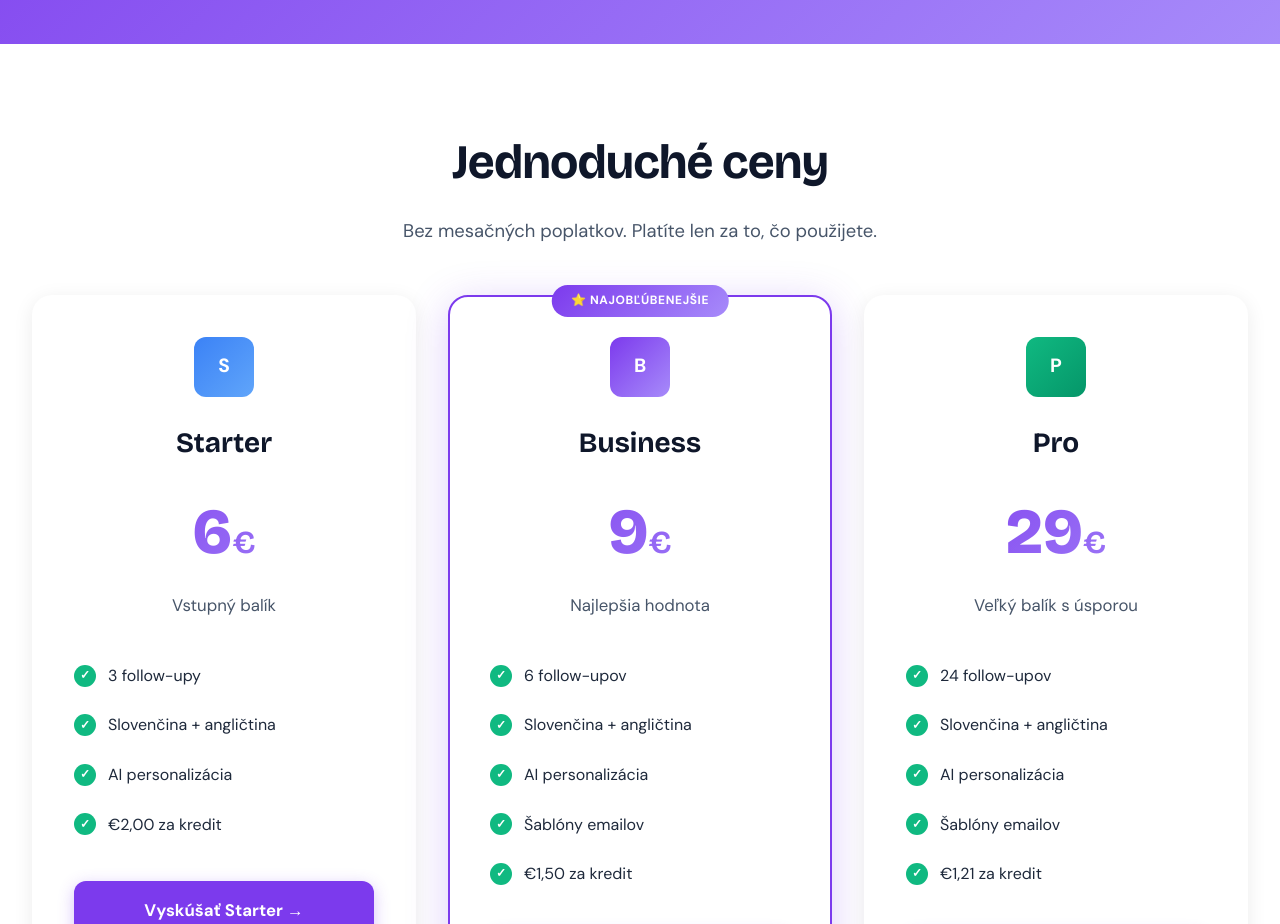
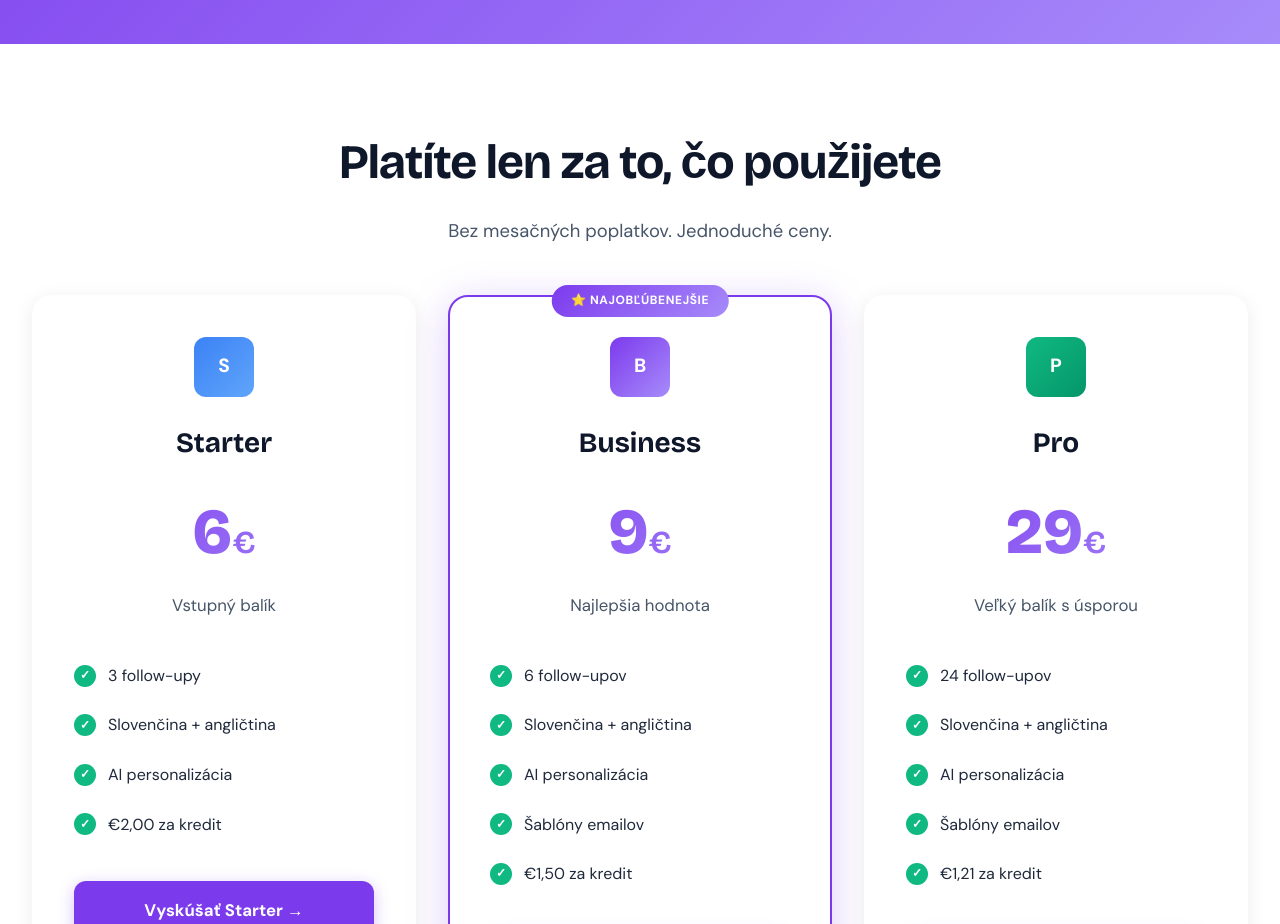
Before and after one commit to followupmate/followupmate, a website: page index.html in a window 1280 px wide. Shown: the part 1880-2804 px from the top of the page. Drawn offline with nearby package versions, Linux system fonts and the light colour scheme.

Commit message:
Update index.html

```diff
--- a/index.html
+++ b/index.html
@@ -844,8 +844,8 @@
 
   <!-- Pricing Section -->
   <section id="pricing" class="pricing-section section animate-on-scroll">
-    <h2>Jednoduché ceny</h2>
-    <p>Bez mesačných poplatkov. Platíte len za to, čo použijete.</p>
+    <h2>Platíte len za to, čo použijete</h2>
+    <p>Bez mesačných poplatkov. Jednoduché ceny.</p>
 <div class="pricing-grid">
   <div class="pricing-card">
     <div class="pricing-icon" style="background: linear-gradient(135deg, #3b82f6, #60a5fa); color: white; width: 60px; height: 60px; border-radius: 12px; display: flex; align-items: center; justify-content: center; margin: 0 auto 1.5rem; font-weight: 700; font-size: 1.2rem;">S</div>
```
